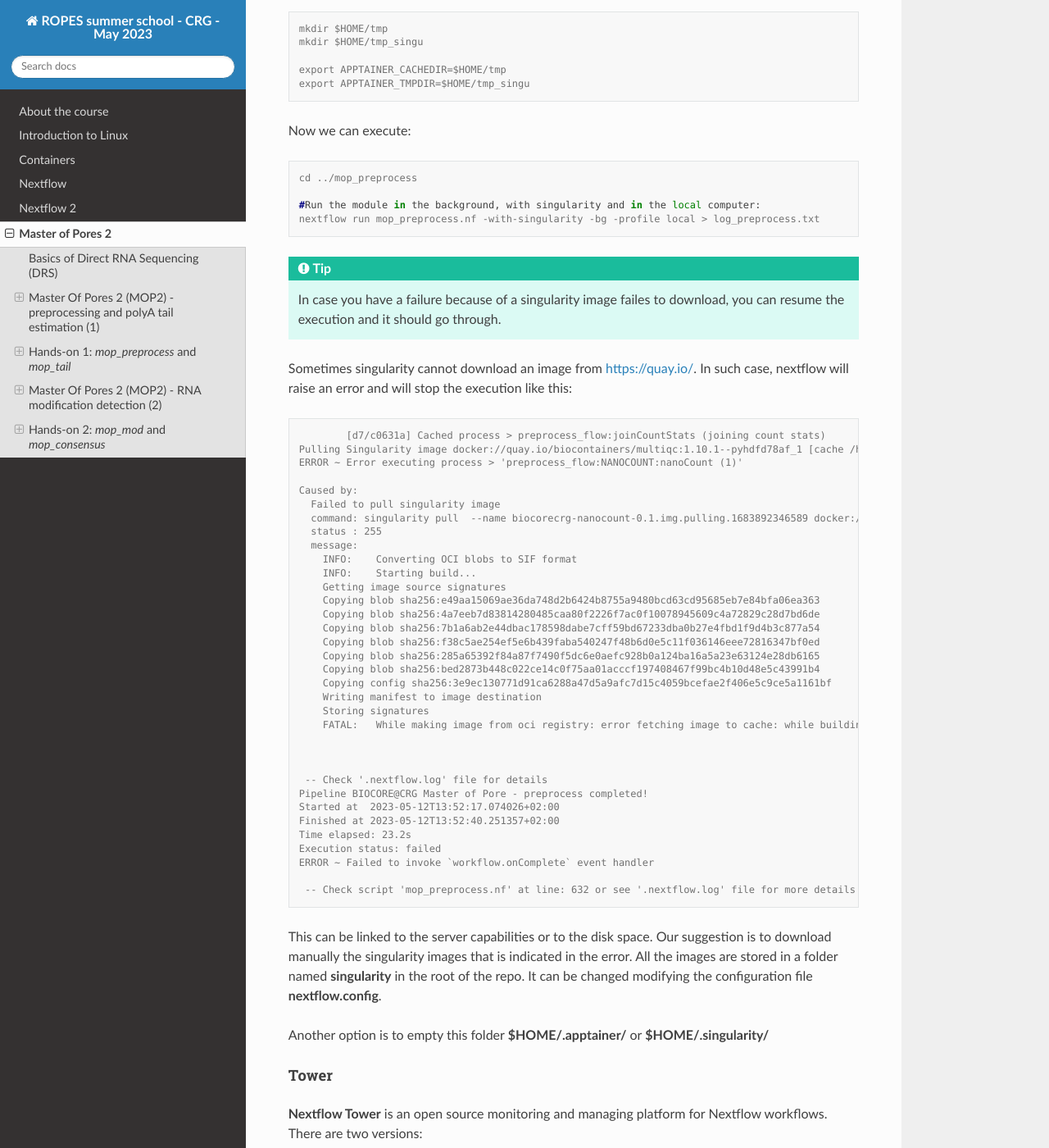
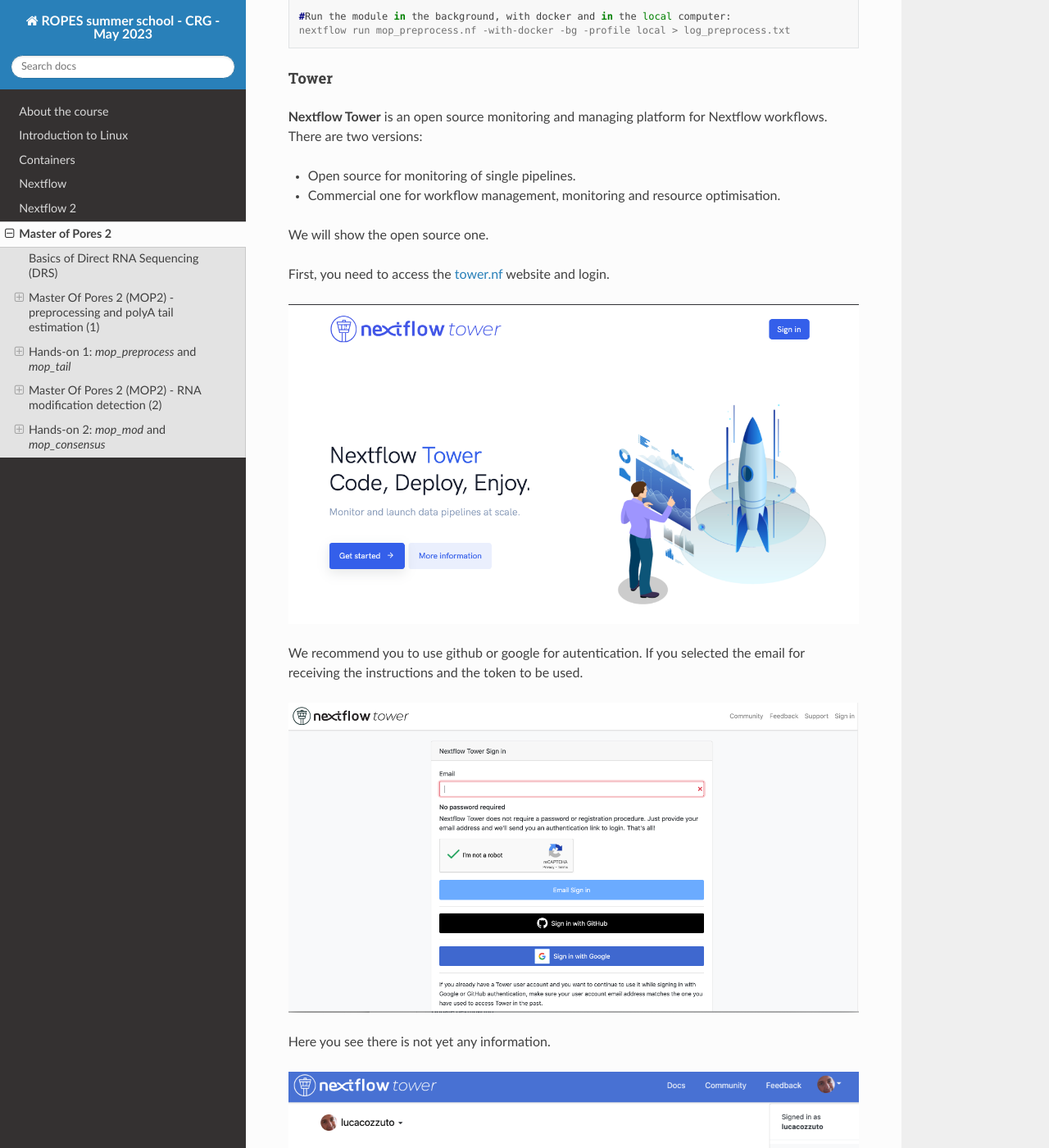
Before and after one commit to biocorecrg/ropes-linux-mop2-2023, a Sphinx documentation site: the page built from docs/mop2_practical.rst, in a window 1280 px wide and 1400 px high, scrolled down 7336 px. Shown: the whole window at 82% size. Built offline with Sphinx 7.4.7 and the Read the Docs theme 2.0.0, drawn with Linux system fonts in a browser that asks for light colours; some of the changed text lies outside the part shown.

Commit message:
Update mop2_practical.rst

```diff
--- a/docs/mop2_practical.rst
+++ b/docs/mop2_practical.rst
@@ -302,15 +302,6 @@
 	    }
 	}
 
-Another important thing to say is that MoP2 will generates several singularity images and this could fill the temporary space that singularity uses for converting them from docker. For this is a good idea to specify some environmental variable to mitigate this problem.
-
-.. code-block:: console
-
-	mkdir $HOME/tmp
-	mkdir $HOME/tmp_singu
-
-	export APPTAINER_CACHEDIR=$HOME/tmp
-	export APPTAINER_TMPDIR=$HOME/tmp_singu
 
 
 Now we can execute:
@@ -320,54 +311,9 @@
 
   cd ../mop_preprocess
 
-  #Run the module in the background, with singularity and in the local computer:
-  nextflow run mop_preprocess.nf -with-singularity -bg -profile local > log_preprocess.txt
+  #Run the module in the background, with docker and in the local computer:
+  nextflow run mop_preprocess.nf -with-docker -bg -profile local > log_preprocess.txt
 
-.. tip::
-	In case you have a failure because of a singularity image failes to download, you can resume the execution and it should go through.
-
-Sometimes singularity cannot download an image from https://quay.io/. In such case, nextflow will raise an error and will stop the execution like this:
-
-.. code-block:: console
-
-		[d7/c0631a] Cached process > preprocess_flow:joinCountStats (joining count stats)
-	Pulling Singularity image docker://quay.io/biocontainers/multiqc:1.10.1--pyhdfd78af_1 [cache /home/training/MOP2/mop_preprocess/../singularity/quay.io-biocontainers-multiqc-1.10.1--pyhdfd78af_1.img]
-	ERROR ~ Error executing process > 'preprocess_flow:NANOCOUNT:nanoCount (1)'
-
-	Caused by:
-	  Failed to pull singularity image
-	  command: singularity pull  --name biocorecrg-nanocount-0.1.img.pulling.1683892346589 docker://biocorecrg/nanocount:0.1 > /dev/null
-	  status : 255
-	  message:
-	    INFO:    Converting OCI blobs to SIF format
-	    INFO:    Starting build...
-	    Getting image source signatures
-	    Copying blob sha256:e49aa15069ae36da748d2b6424b8755a9480bcd63cd95685eb7e84bfa06ea363
-	    Copying blob sha256:4a7eeb7d83814280485caa80f2226f7ac0f10078945609c4a72829c28d7bd6de
-	    Copying blob sha256:7b1a6ab2e44dbac178598dabe7cff59bd67233dba0b27e4fbd1f9d4b3c877a54
-	    Copying blob sha256:f38c5ae254ef5e6b439faba540247f48b6d0e5c11f036146eee72816347bf0ed
-	    Copying blob sha256:285a65392f84a87f7490f5dc6e0aefc928b0a124ba16a5a23e63124e28db6165
-	    Copying blob sha256:bed2873b448c022ce14c0f75aa01acccf197408467f99bc4b10d48e5c43991b4
-	    Copying config sha256:3e9ec130771d91ca6288a47d5a9afc7d15c4059bcefae2f406e5c9ce5a1161bf
-	    Writing manifest to image destination
-	    Storing signatures
-	    FATAL:   While making image from oci registry: error fetching image to cache: while building SIF from layers: conveyor failed to get: no descriptor found for reference "eb670049577d6aadb1aa87e65bc601c6f2fe1f8777b08bd8b6f0199bcc061e7e"
-
-
-
-	 -- Check '.nextflow.log' file for details
-	Pipeline BIOCORE@CRG Master of Pore - preprocess completed!
-	Started at  2023-05-12T13:52:17.074026+02:00
-	Finished at 2023-05-12T13:52:40.251357+02:00
-	Time elapsed: 23.2s
-	Execution status: failed
-	ERROR ~ Failed to invoke `workflow.onComplete` event handler
-
-	 -- Check script 'mop_preprocess.nf' at line: 632 or see '.nextflow.log' file for more details
-
-This can be linked to the server capabilities or to the disk space. Our suggestion is to download manually the singularity images that is indicated in the error. All the images are stored in a folder named **singularity** in the root of the repo. It can be changed modifying the configuration file **nextflow.config**.
-
-Another option is to empty this folder **$HOME/.apptainer/** or **$HOME/.singularity/**
 
 Tower
 =======
@@ -419,8 +365,8 @@
 
 .. code-block:: console
 
-  #Run the module in the background, with singularity and in the local computer:
-  nextflow run mop_preprocess.nf -with-singularity -bg -profile local -with-tower > log_preprocess.txt
+  #Run the module in the background, with docker and in the local computer:
+  nextflow run mop_preprocess.nf -with-docker -bg -profile local -with-tower > log_preprocess.txt
 
   more log_preprocess.txt
   N E X T F L O W  ~  version 23.03.0-edge
@@ -482,8 +428,6 @@
   --------------------------------------------------------------
   Monitor the execution with Nextflow Tower using this URL: https://tower.nf/orgs/Bioinfo_CRG/workspaces/MoP/watch/54rW5nmBxt43
   Td
-  Pulling Singularity image docker://biocorecrg/mopbasecall:0.2 [cache /nfs/users/bi/lcozzuto/ooo/MOP2/mop_preprocess/../singul
-  arity/biocorecrg-mopbasecall-0.2.img]
 
 
 and go to the tower website again using the link in the log:
@@ -563,8 +507,8 @@
   	CTRL+o
   	CTRL+x
 
-  	#Run the module in the background, with singularity and in the local computer:
-  	nextflow run mop_tail.nf -with-singularity -bg -profile local -with-tower > log_tail.txt
+  	#Run the module in the background, with docker and in the local computer:
+  	nextflow run mop_tail.nf -with-docker -bg -profile local -with-tower > log_tail.txt
 
 Results
 ......................
@@ -708,8 +652,8 @@
   CTRL+o
   CTRL+x
 
-  #Run the module in the background, with singularity and in the local computer:
-  nextflow run mop_mod.nf -with-singularity -bg -profile local > log_mod.txt
+  #Run the module in the background, with docker and in the local computer:
+  nextflow run mop_mod.nf -with-docker -bg -profile local > log_mod.txt
 
 Results
 ......................
@@ -766,8 +710,8 @@
   CTRL+o
   CTRL+x
 
-  #Run the module in the background, with singularity and in the local computer:
-  nextflow run mop_consensus.nf -with-singularity -bg -profile local > log_consensus.txt
+  #Run the module in the background, with docker and in the local computer:
+  nextflow run mop_consensus.nf -with-docker -bg -profile local > log_consensus.txt
 
 Results
 ......................
```
